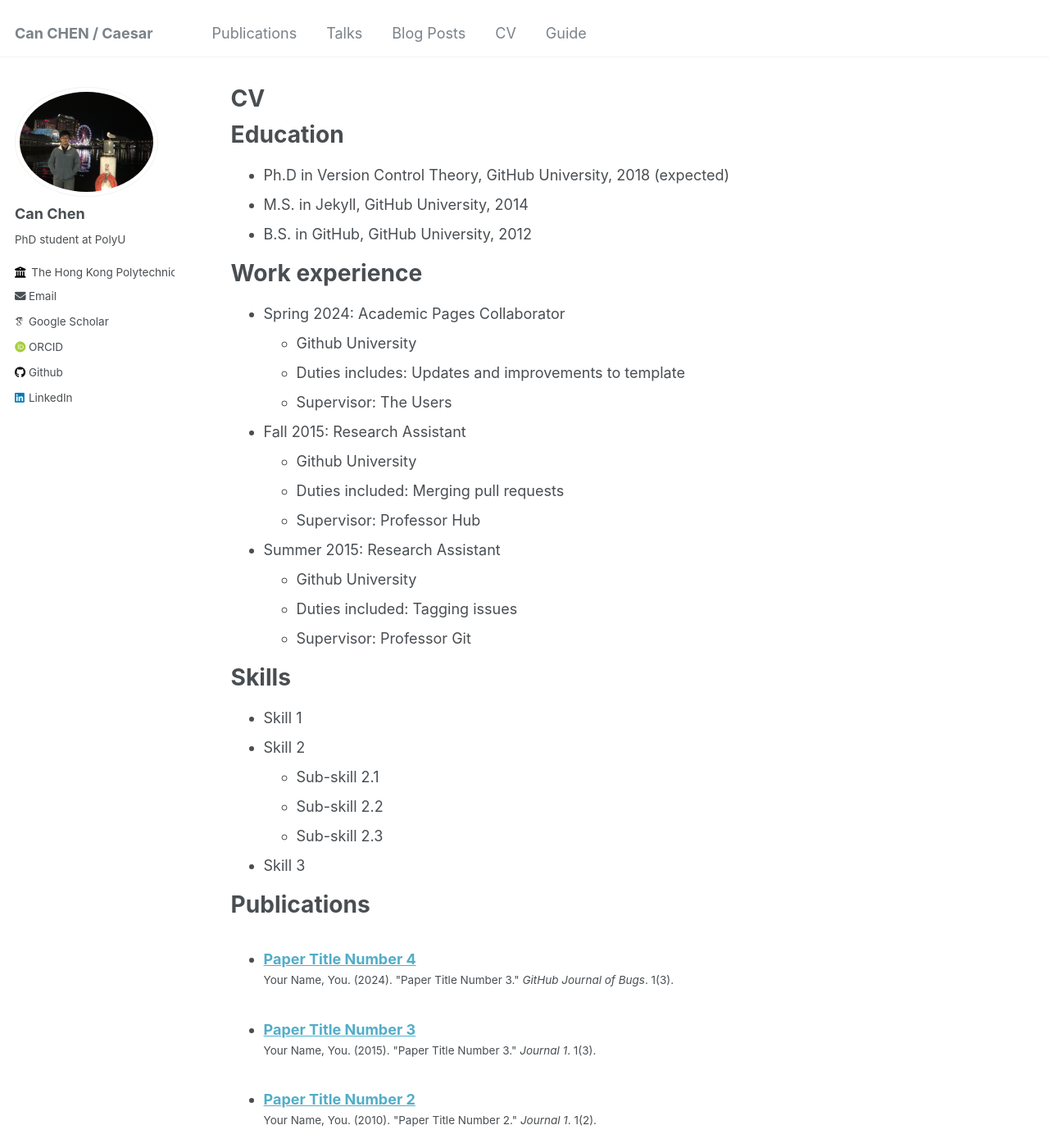
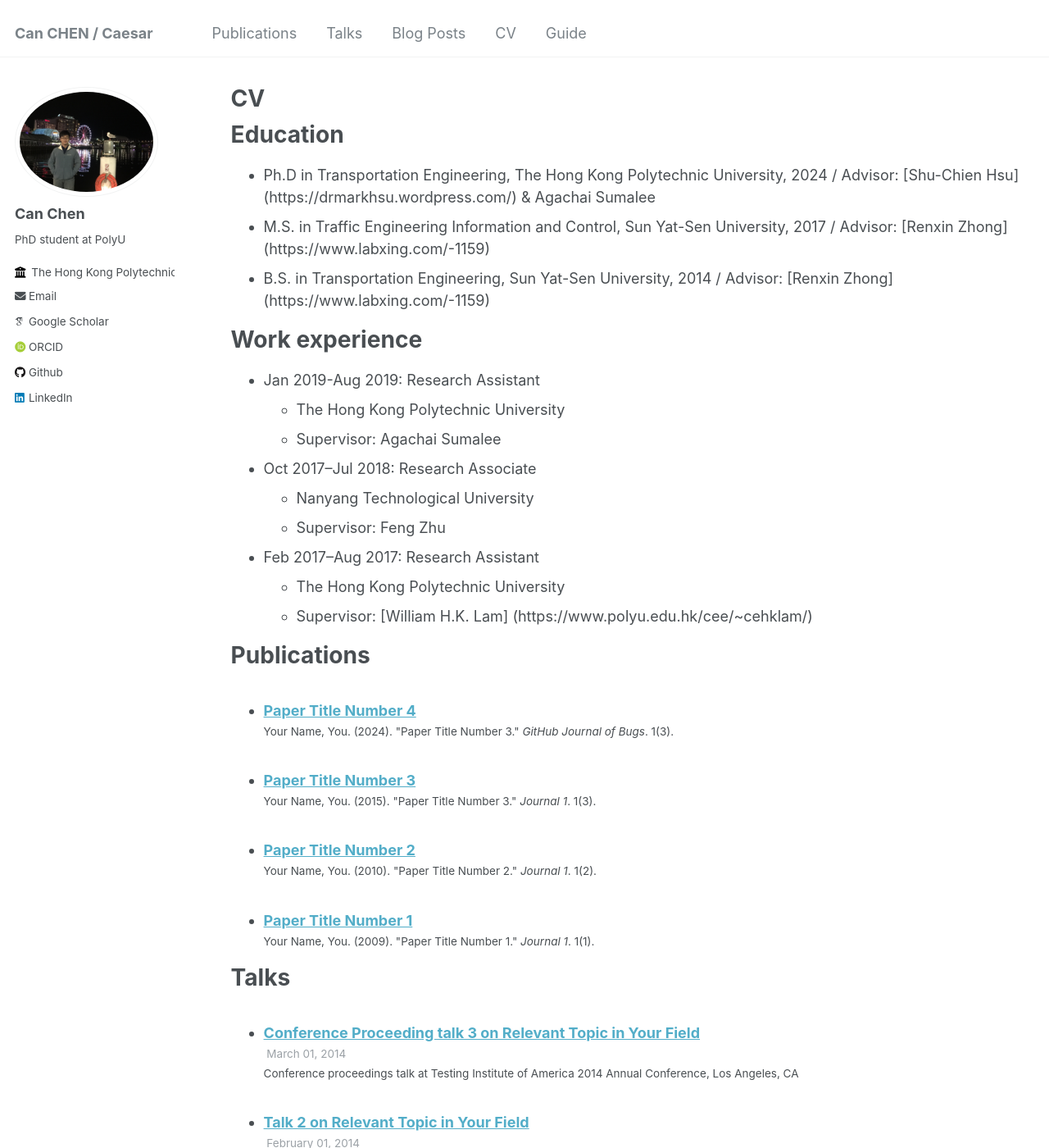
Before and after one commit to CanChen-Caesar/CanChen-Caesar.github.io, a Jekyll site: the page built from _pages/cv.md, in a window 1280 px wide and 1400 px high. Shown: the whole window at 82% size. Built offline with Jekyll 4.4.1, drawn with Linux system fonts in a browser that asks for light colours; some web fonts are replaced.

Commit message:
Update cv.md

```diff
--- a/_pages/cv.md
+++ b/_pages/cv.md
@@ -11,35 +11,23 @@ redirect_from:
 
 Education
 ======
-* Ph.D in Version Control Theory, GitHub University, 2018 (expected)
-* M.S. in Jekyll, GitHub University, 2014
-* B.S. in GitHub, GitHub University, 2012
+* Ph.D in Transportation Engineering, The Hong Kong Polytechnic University, 2024 / Advisor: [Shu-Chien Hsu] (https://drmarkhsu.wordpress.com/) & Agachai Sumalee
+* M.S. in Traffic Engineering Information and Control, Sun Yat-Sen University, 2017 / Advisor: [Renxin Zhong] (https://www.labxing.com/-1159)
+* B.S. in Transportation Engineering, Sun Yat-Sen University, 2014 / Advisor: [Renxin Zhong] (https://www.labxing.com/-1159)
 
 Work experience
 ======
-* Spring 2024: Academic Pages Collaborator
-  * Github University
-  * Duties includes: Updates and improvements to template
-  * Supervisor: The Users
+* Jan 2019-Aug 2019: Research Assistant
+  * The Hong Kong Polytechnic University
+  * Supervisor: Agachai Sumalee
 
-* Fall 2015: Research Assistant
-  * Github University
-  * Duties included: Merging pull requests
-  * Supervisor: Professor Hub
+* Oct 2017--Jul 2018: Research Associate
+  * Nanyang Technological University
+  * Supervisor: Feng Zhu
 
-* Summer 2015: Research Assistant
-  * Github University
-  * Duties included: Tagging issues
-  * Supervisor: Professor Git
-
-Skills
-======
-* Skill 1
-* Skill 2
-  * Sub-skill 2.1
-  * Sub-skill 2.2
-  * Sub-skill 2.3
-* Skill 3
+* Feb 2017--Aug 2017: Research Assistant
+  * The Hong Kong Polytechnic University
+  * Supervisor: [William H.K. Lam] (https://www.polyu.edu.hk/cee/~cehklam/)
 
 Publications
 ======
```
